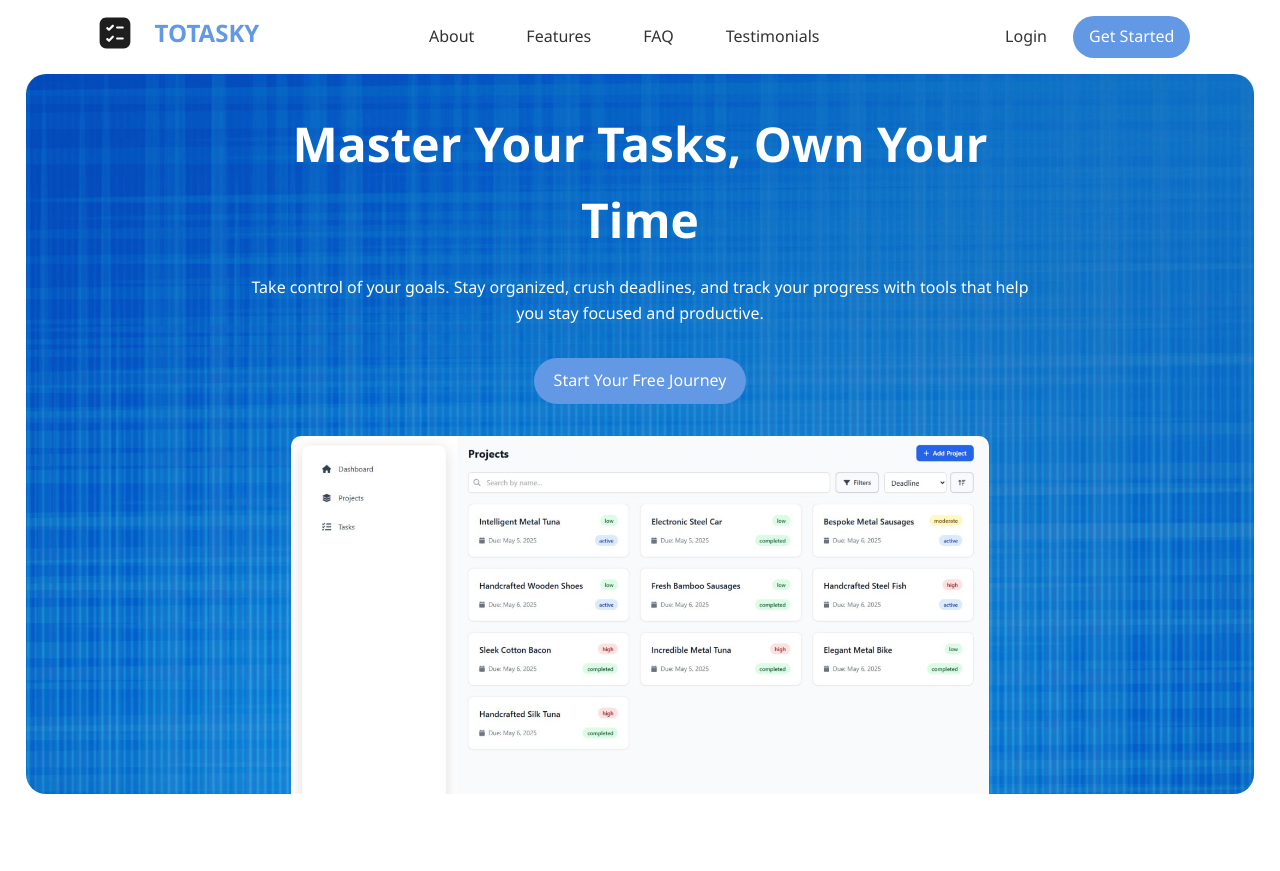
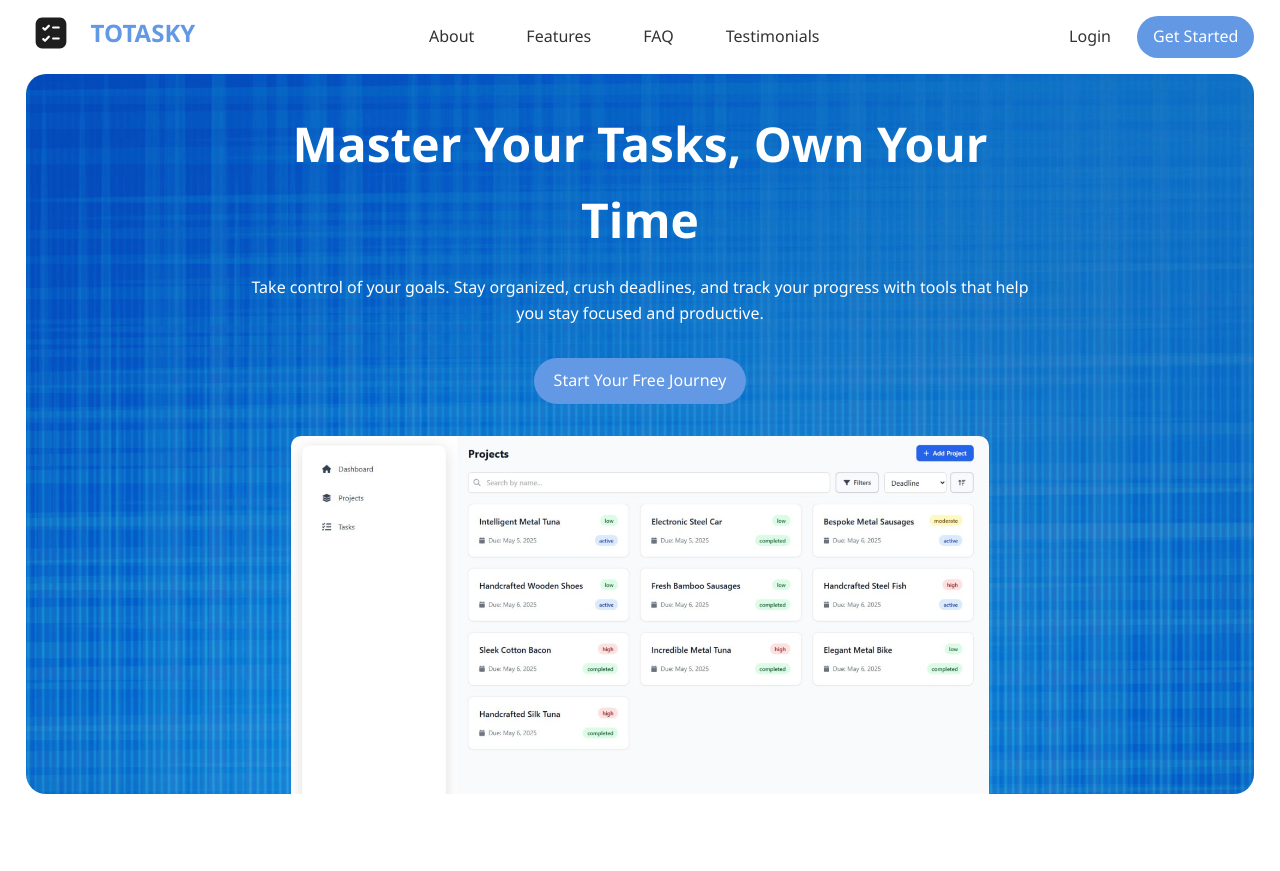
Before and after one commit to Nairaalmelegy/ToTasky, a plain HTML site: page index.html in a window 1280 px wide. Shown: the top 871 px of the page. Drawn offline with nearby package versions, Linux system fonts and the light colour scheme.

Commit message:
fix: margn of navbar

```diff
--- a/style.css
+++ b/style.css
@@ -29,7 +29,7 @@ a {
     /* flex-wrap: wrap; */
     justify-content: space-between;
     align-items: center;
-    margin: 0 7%;
+    margin: 0 2%;
     padding: 0.5rem 0;
     position: relative;
 }
```
